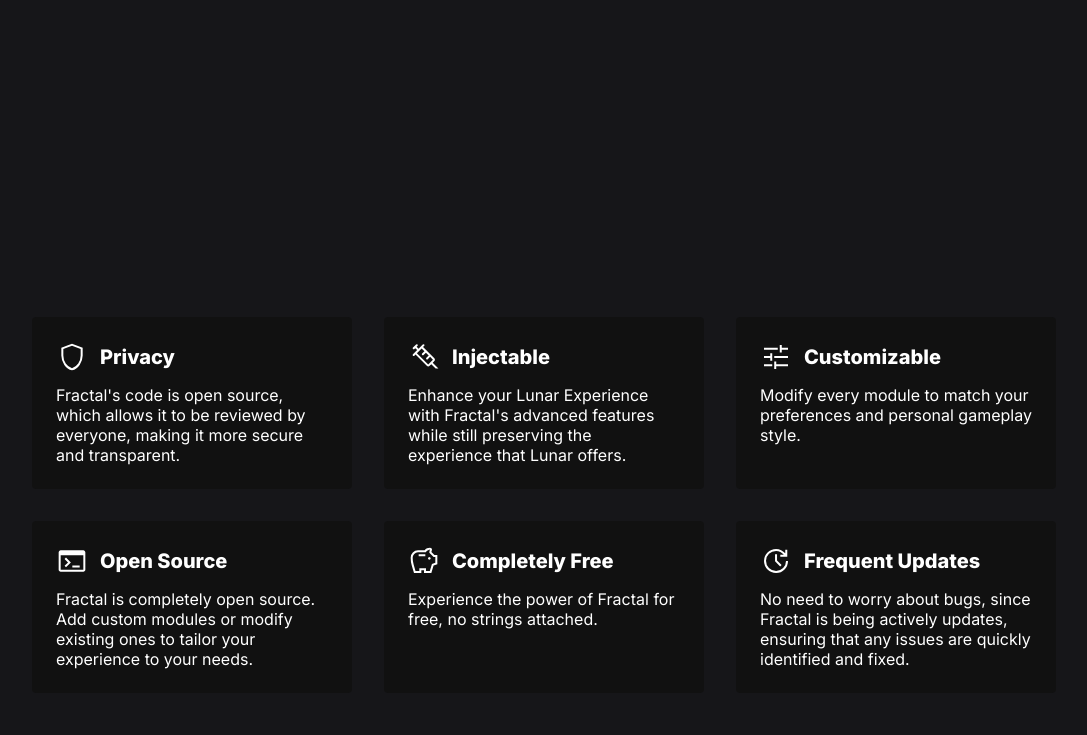
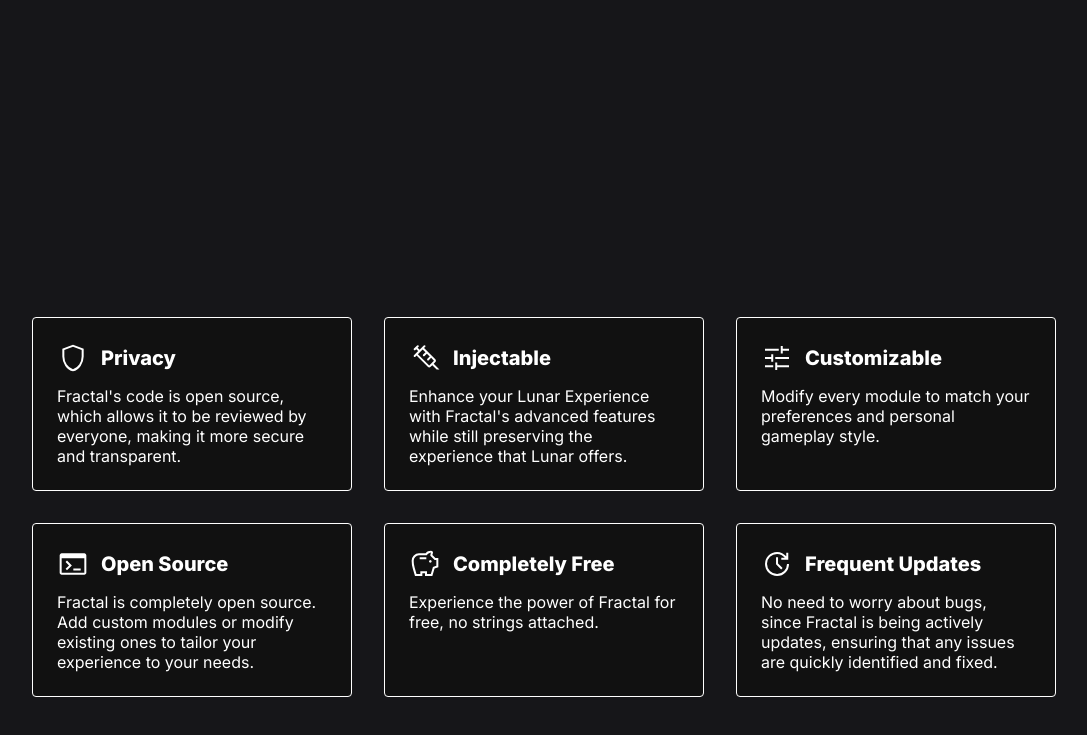
Before and after one commit to heaviest/Fractal, a plain HTML site: page index.html in a window 1280 px wide. Shown: the part 590-1325 px from the top of the page, without its empty margins (96-1183 px from the left). Drawn offline with nearby package versions, Linux system fonts and the light colour scheme; no server answers.

Commit message:
Added borders to features

```diff
--- a/style/style.css
+++ b/style/style.css
@@ -108,6 +108,7 @@
   flex-direction: column;
   background-color: #111111;
   padding: 24px;
+  border: 1px solid #FFF;
 }
 section.bottom .container .item .top {
   display: flex;
```
